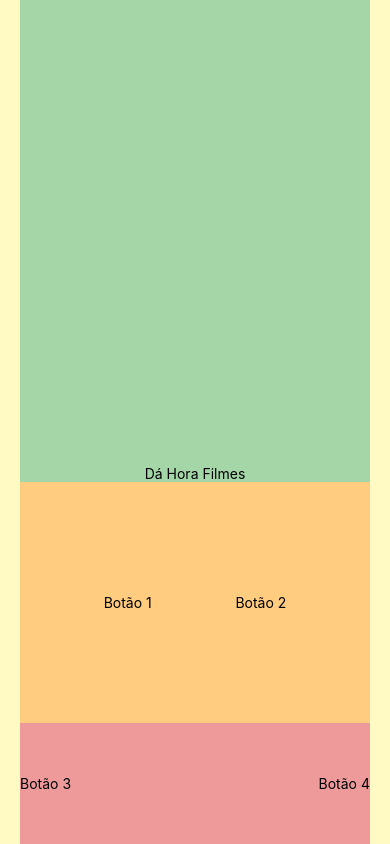
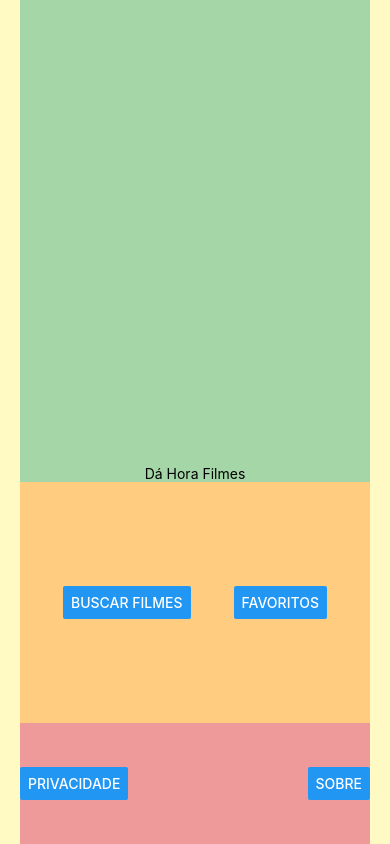
Before and after one commit to dcarianela/dahora-filmes, a React Native app: screen / in a window 390 px wide. Built offline with nearby package versions, Linux system fonts and the light colour scheme.

Commit message:
adiciona componente ativo button

```diff
--- a/App.tsx
+++ b/App.tsx
@@ -1,5 +1,5 @@
 import { StatusBar } from "expo-status-bar";
-import { StyleSheet, Text, View } from "react-native";
+import { Button, StyleSheet, Text, View } from "react-native";
 import { SafeAreaProvider, SafeAreaView }  from "react-native-safe-area-context";
 
 export default function App() {
@@ -11,12 +11,12 @@ export default function App() {
           <Text>Dá Hora Filmes</Text>
         </View>
         <View style={estilos.viewBotoes}>
-          <Text>Botão 1</Text>
-          <Text>Botão 2</Text>
+          <Button title="Buscar Filmes" />
+          <Button title="Favoritos" />
         </View>
         <View style={estilos.viewRodape}>
-          <Text>Botão 3</Text>
-          <Text>Botão 4</Text>
+          <Button title="Privacidade" />
+          <Button title="Sobre" />
         </View>
       </SafeAreaView>
     </SafeAreaProvider>
```
